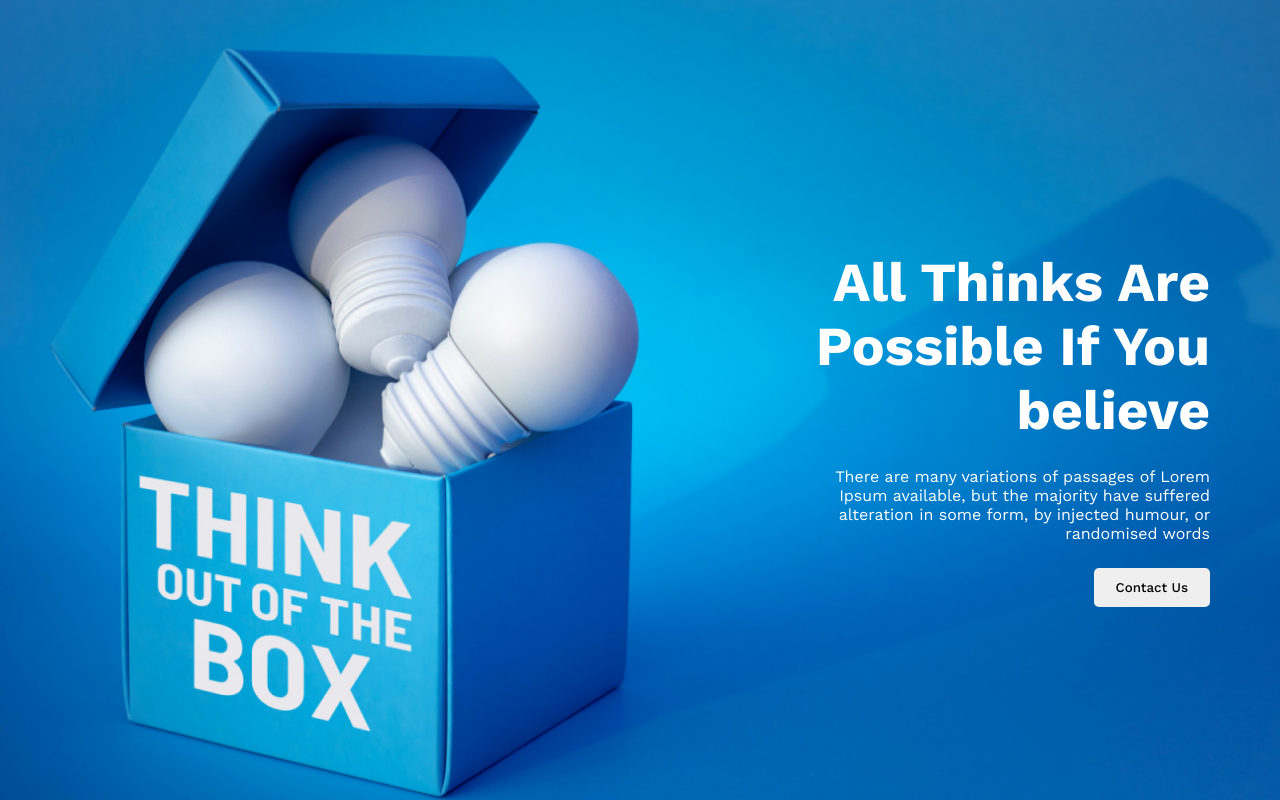
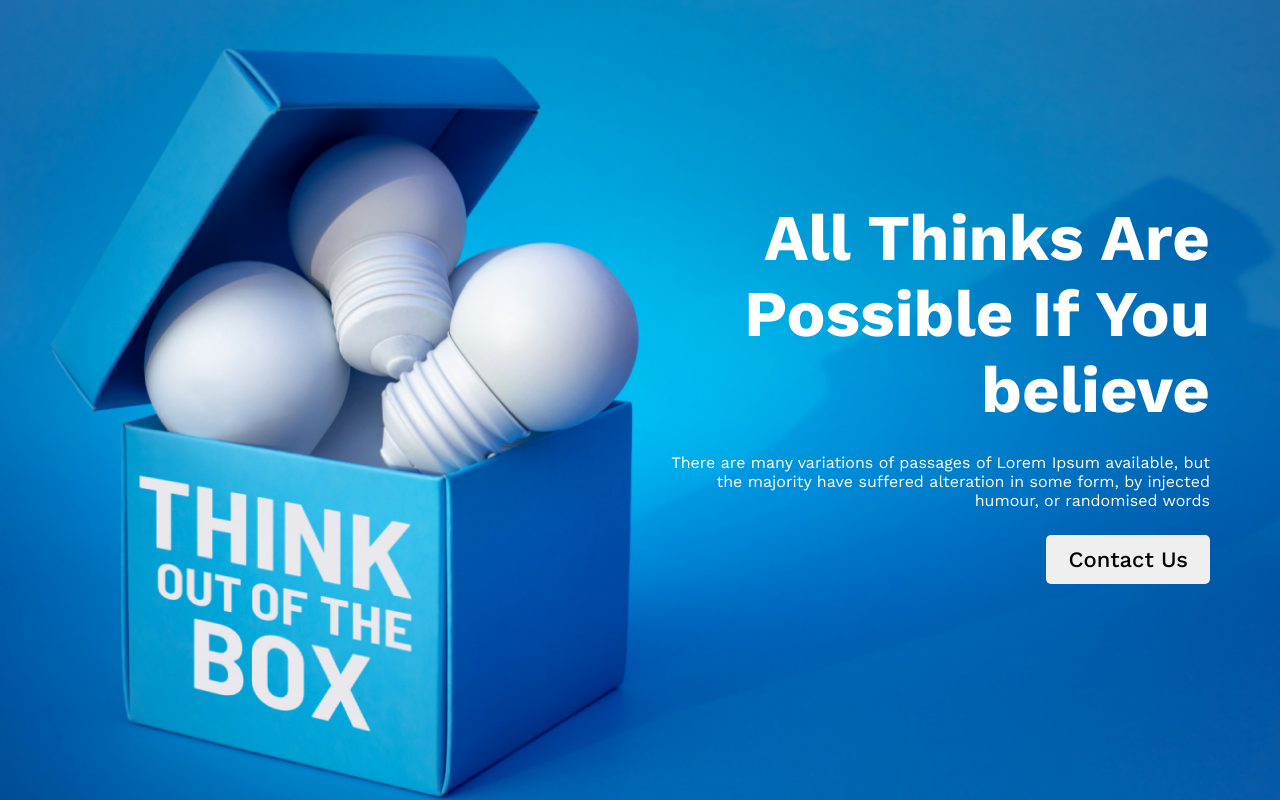
Before and after one commit to the-mihir/assignment-one, a plain HTML site: page index.html in a window 1280 px wide. Shown: the top 800 px of the page. Drawn offline with nearby package versions, Linux system fonts and the light colour scheme; files whose address does not match are found by name.

Commit message:
Fixed header text

```diff
--- a/style.css
+++ b/style.css
@@ -40,19 +40,19 @@ li {
 }
 
 .rightdiv {
-    margin-top: 200px;
+    margin-top: 150px;
     direction: rtl;
 }
 
 .hero-text {
     color: #fff;
     font-weight: 700;
-    font-size: 55px;
-    width: 550px;
+    font-size: 65px;
+    width: 595px;
 }
 
 .hero-info {
-    width: 400px;
+    width: 547px;
     direction: rtl;
     margin-top: 25px;
     color: #fff;
@@ -66,6 +66,7 @@ li {
     border-radius: 5px;
     font-weight: 500;
     cursor: pointer;
+    font-size: 22px;
 }
 
 /* ======================================
```
